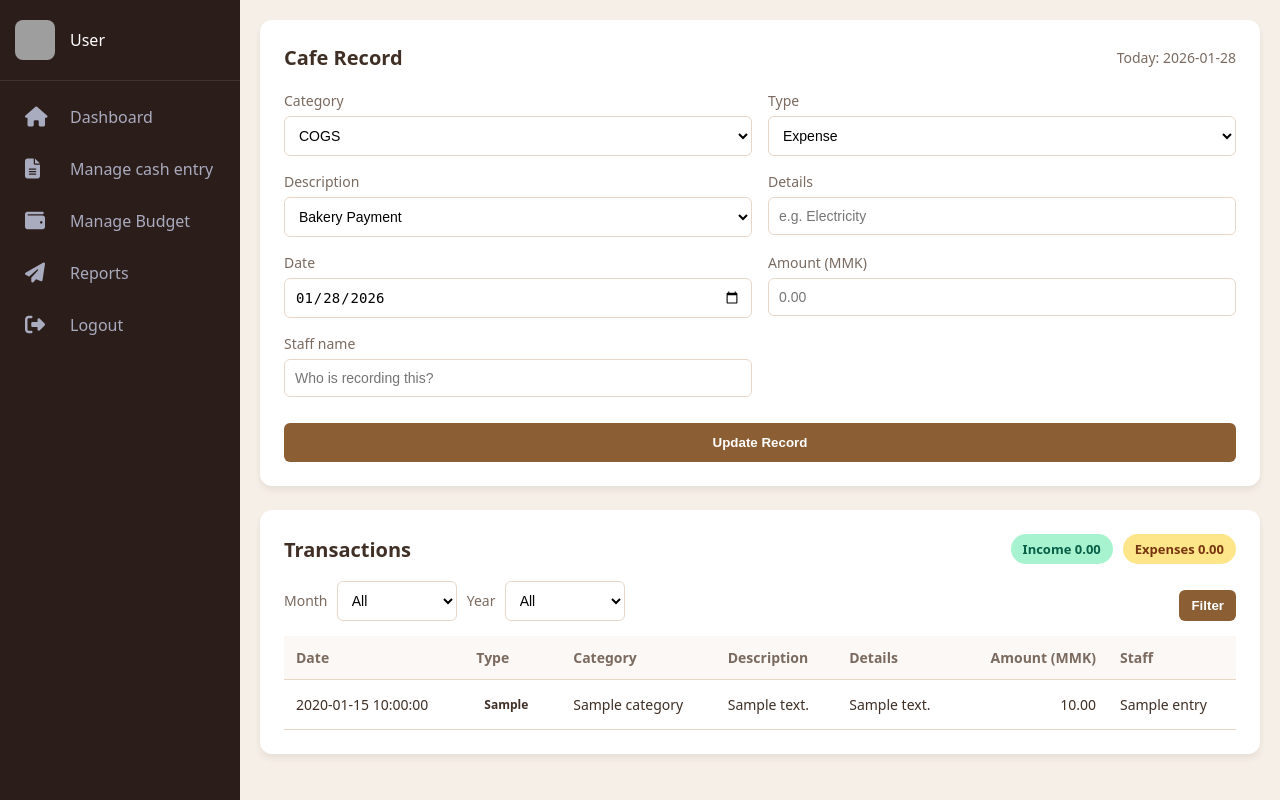
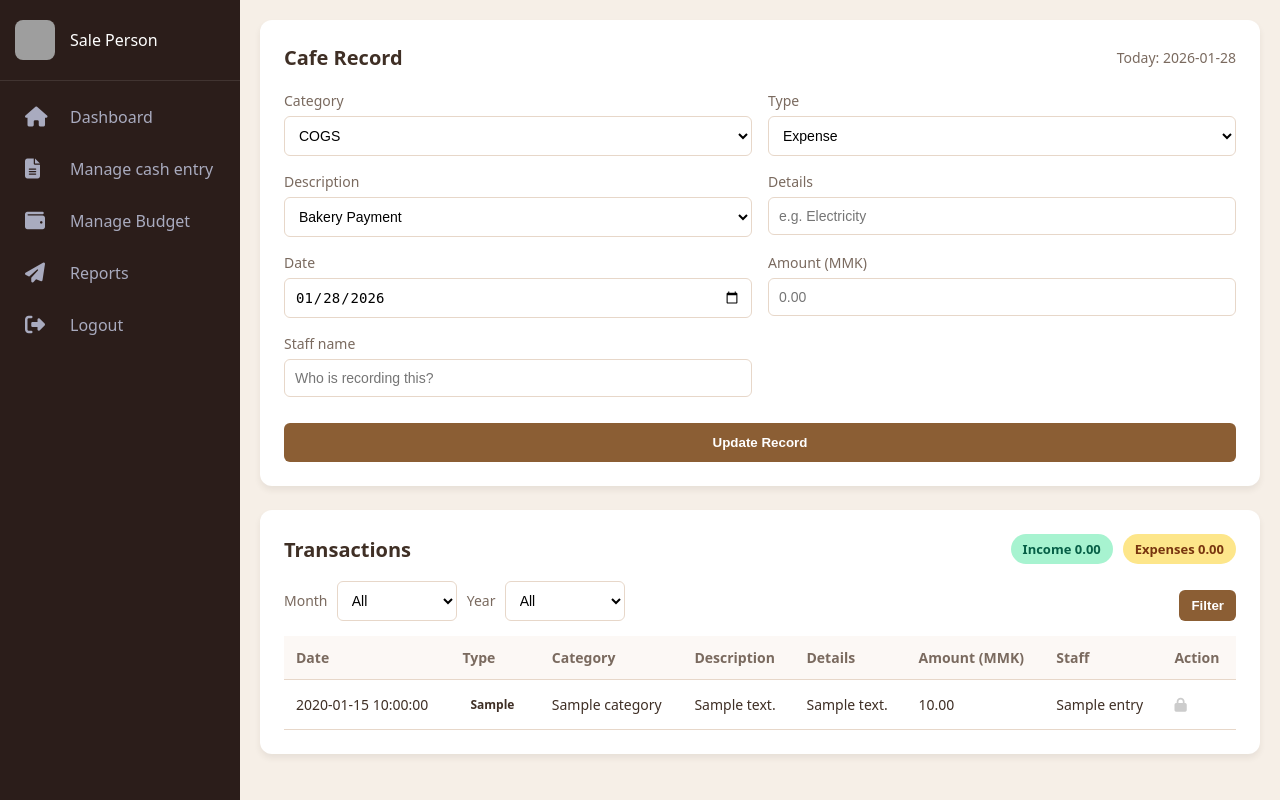
Before and after one commit to htet234/Business-Analysis, a Flask app: page / in a window 1280 px wide. Run offline with Flask 3, Linux system fonts and the light colour scheme; a database or web service that is not in the repository returns one stand-in record (values such as "Sample title"); some libraries are stand-ins or nearby versions; grey boxes are pictures that could not be loaded.

Commit message:
Update add_data.html

```diff
--- a/templates/add_data.html
+++ b/templates/add_data.html
@@ -166,7 +166,14 @@
         }
         .pill.income { background: var(--income-bg); color: var(--income-text); }
         .pill.expense { background: var(--expense-bg); color: var(--expense-text); }
-        .amount-col { text-align: right; }
+        /* Payroll Section Styles */
+        .payroll-section {
+            background: #fff;
+            padding: 20px;
+            border-radius: 12px;
+            margin-bottom: 24px;
+            border: 2px solid var(--brand);
+        }
     </style>
 </head>
 <body>
@@ -174,19 +181,54 @@
     <div id="sidebar-nav" class="sidebar">
         <div class="user-profile">
             <img src="https://cdn-icons-png.flaticon.com/512/3135/3135715.png" alt="User">
-            <span class="user-name" id="role-text">User</span>
+            <span class="user-name" id="role-text">{% if role == 'admin' %}Administrator{% else %}Sale Person{% endif %}</span>
         </div>
         <ul>
             <li><a href="http://127.0.0.1:8082/"><i class="fa-solid fa-house"></i><span class="text">Dashboard</span></a></li>
-            <li><a href="http://127.0.0.1:5003/"><i class="fas fa-file-alt"></i><span class="text">Manage cash entry</span></a></li>
+            <li><a href="javascript:void(0)" class="active"><i class="fas fa-file-alt"></i><span class="text">Manage cash entry</span></a></li>
             <li><a href="http://127.0.0.1:8082/#budget-page"><i class="fas fa-wallet"></i> <span class="text">Manage Budget</span> </a></li>
             <li><a href="http://127.0.0.1:8082/#report-page"><i class="fas fa-paper-plane"></i><span class="text" id="report-link-text">Reports</span></a></li>
-            <li><a href="http://127.0.0.1:8082/"><i class="fas fa-sign-out-alt"></i><span class="text">Logout</span></a></li>
+            <li><a href="http://127.0.0.1:8082/?action=logout"><i class="fas fa-sign-out-alt"></i><span class="text">Logout</span></a></li>
         </ul>
     </div>
 
     <div class="main-content">
         <div class="container">
+
+    <!-- Admin Payroll Section -->
+    {% if role == 'admin' %}
+    <div class="card payroll-section">
+        <div class="header">
+            <h2><i class="fas fa-money-check-alt"></i> Employee Payroll Entry</h2>
+        </div>
+        <form method="POST">
+            <input type="hidden" name="entry_type" value="expense">
+            <input type="hidden" name="category" value="Payroll">
+            <input type="hidden" name="staff_name" value="Admin">
+
+            <div>
+                <label>Employee Name</label>
+                <input type="text" name="description" placeholder="Employee Name" required>
+            </div>
+            <div>
+                <label>Payroll Details</label>
+                <input type="text" name="details" placeholder="e.g. January Salary, Bonus">
+            </div>
+            <div>
+                <label>Date</label>
+                <input type="date" name="date" value="{{ today }}">
+            </div>
+            <div>
+                <label>Amount (MMK)</label>
+                <input type="number" name="balance" step="0.01" placeholder="0.00" required>
+            </div>
+            <div class="full-width">
+                <button type="submit" class="submit-btn">Record Payroll</button>
+            </div>
+        </form>
+    </div>
+    {% endif %}
+
     <!-- Form Card -->
     <div class="card">
         <div class="header">
@@ -222,10 +264,17 @@
                 <label>Amount (MMK)</label>
                 <input type="number" name="balance" id="balanceInput" step="0.01" placeholder="0.00" required>
             </div>
+
+            {% if role == 'sale' %}
             <div>
                 <label>Staff name</label>
                 <input type="text" name="staff_name" placeholder="Who is recording this?" required>
             </div>
+            {% else %}
+            <!-- Hidden for Admin -->
+            <input type="hidden" name="staff_name" value="Admin">
+            {% endif %}
+
             <div class="full-width">
                 <button type="submit" class="submit-btn">Update Record</button>
             </div>
@@ -284,6 +333,7 @@
                     <th>Details</th>
                     <th class="amount-col">Amount (MMK)</th>
                     <th>Staff</th>
+                    <th>Action</th>
                 </tr>
             </thead>
             <tbody>
@@ -296,9 +346,24 @@
                     <td>{{ t.details or '-' }}</td>
                     <td class="amount-col">{{ "%.2f"|format(t.balance) }}</td>
                     <td>{{ t.staff_name or '-' }}</td>
+                    <td>
+                        {% if role == 'admin' %}
+                        <form method="POST" action="{{ url_for('delete_entry', id=t.id, role=role) }}" onsubmit="return confirm('Are you sure you want to delete this entry?');">
+                            <button type="submit" style="background:none; border:none; color:red; cursor:pointer;"><i class="fas fa-trash"></i></button>
+                        </form>
+                        {% elif role == 'sale' %}
+                            {% if t.created_at and (now - t.created_at).total_seconds() < 72*3600 %}
+                            <form method="POST" action="{{ url_for('delete_entry', id=t.id, role=role) }}" onsubmit="return confirm('Delete this entry? (Allowed within 72hr)');">
+                                <button type="submit" style="background:none; border:none; color:red; cursor:pointer;"><i class="fas fa-trash"></i></button>
+                            </form>
+                            {% else %}
+                            <i class="fas fa-lock" style="color:#ccc" title="Locked after 72 hours"></i>
+                            {% endif %}
+                        {% endif %}
+                    </td>
                 </tr>
                 {% else %}
-                <tr><td colspan="7" style="text-align:center; padding: 20px;">No records found.</td></tr>
+                <tr><td colspan="8" style="text-align:center; padding: 20px;">No records found.</td></tr>
                 {% endfor %}
             </tbody>
         </table>
```
